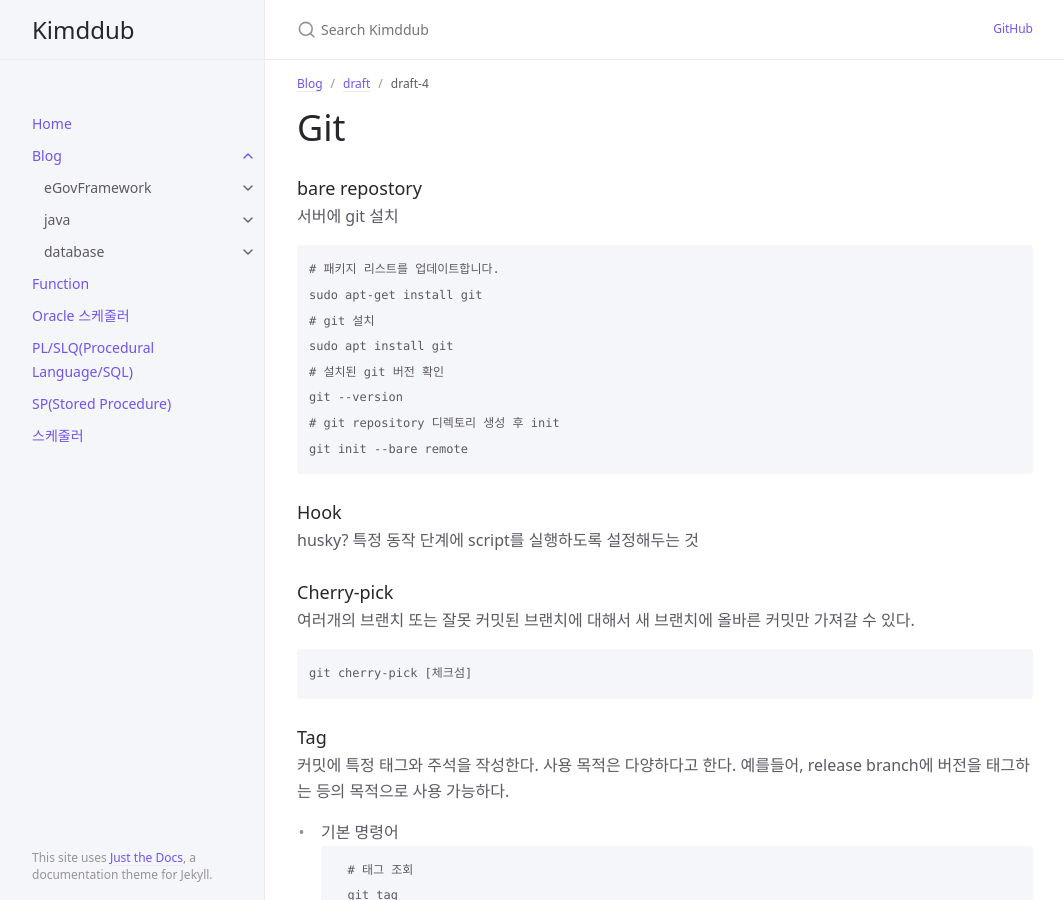
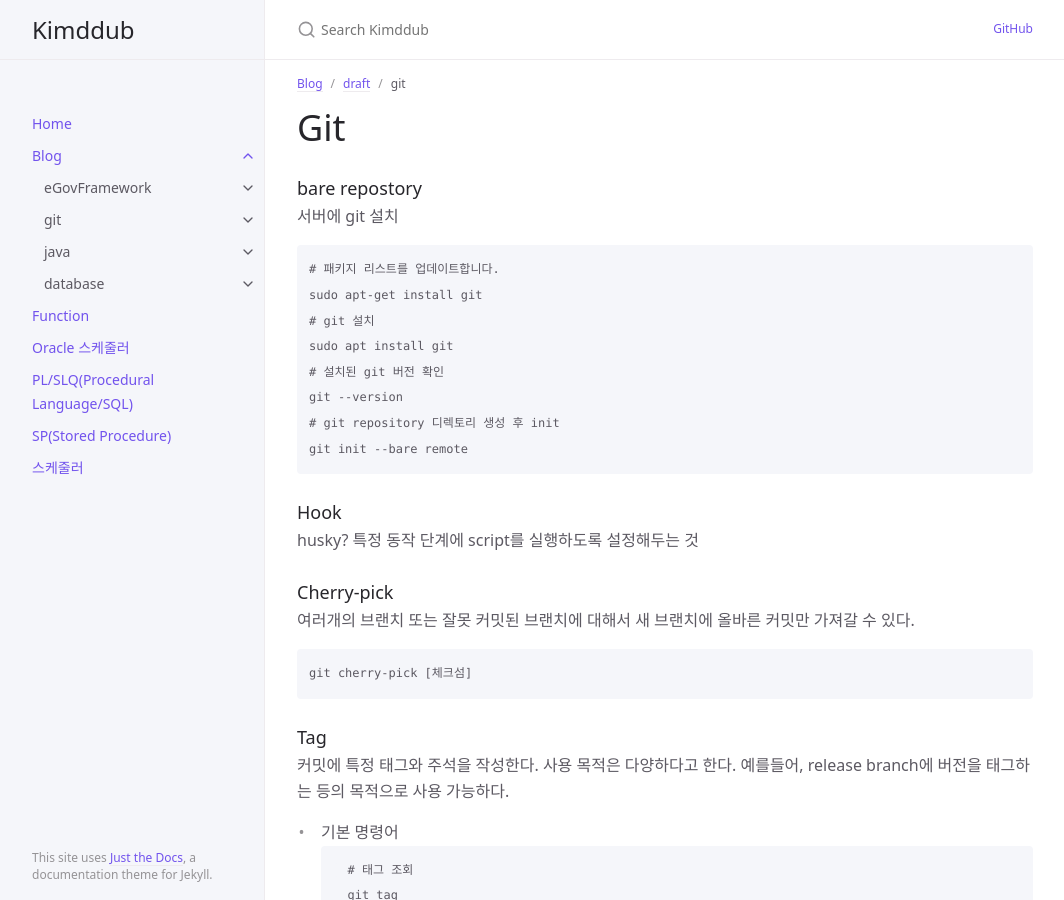
Before and after one commit to kimddub/kimddub.github.io, a Jekyll site: the page built from docs/blog/git/git-draft.md, in a window 1280 px wide and 900 px high. Shown: the whole window, without its empty margins (107-1171 px from the left). Built offline with Jekyll 4.4.1, drawn with Linux system fonts in a browser that asks for light colours.

Commit message:
[docs] git 디렉터리 생성

```diff
--- a/docs/blog/draft/git-draft.md
+++ b/docs/blog/git/git-draft.md
@@ -1,9 +1,9 @@
 ---
 layout: default
-title: draft-4
+title: git
 grand_parent: Blog
 parent: draft
-permalink: /docs/blog/draft/draft-4
+permalink: /docs/blog/git/git-draft
 nav_order: 3
 ---
 
```
Also changed, not shown: docs/blog/git/git.md (added, +8 -0 lines).
